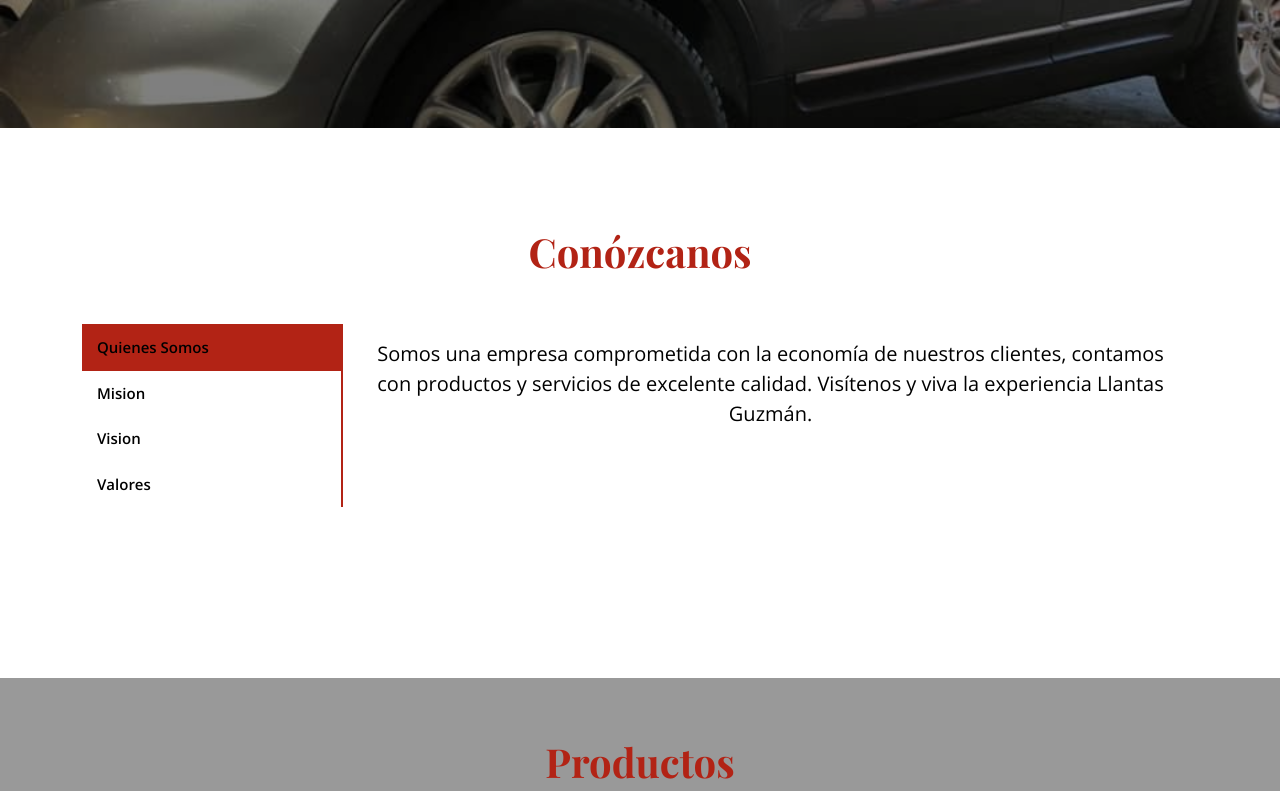
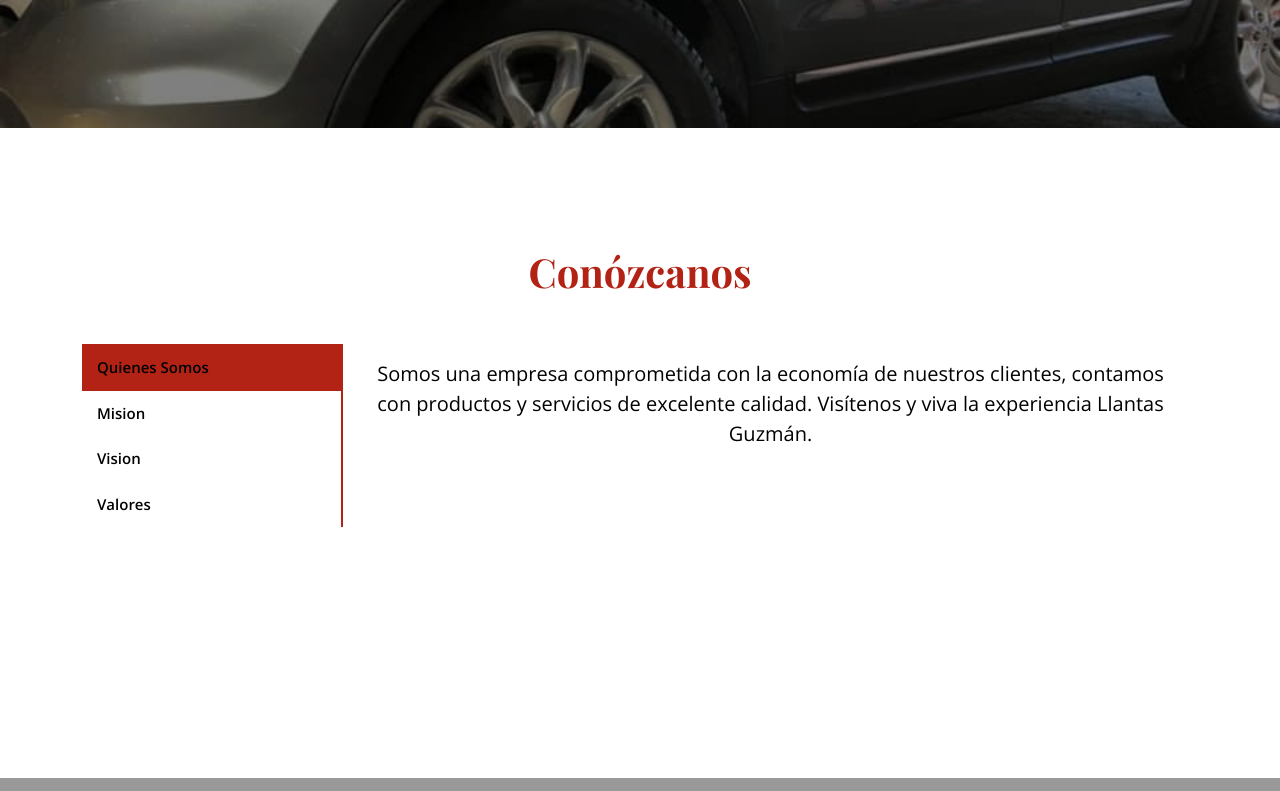
Before and after one commit to Ptlx1906/llantasguzman, a plain HTML site: page index.html in a window 1280 px wide. Shown: the part 480-1271 px from the top of the page. Drawn offline with nearby package versions, Linux system fonts and the light colour scheme; some packages are replaced by stand-ins of ours; no server answers; a web font is replaced by a local one.

Commit message:
Add files via upload

```diff
--- a/assets/css/style.css
+++ b/assets/css/style.css
@@ -633,8 +633,8 @@ section {
 --------------------------------------------------------------*/
 .specials {
   overflow: hidden;
-  height: 550px;
-  padding-top: 100px;
+  height: 650px;
+  padding-top: 120px;
 }
 .specials .nav-tabs {
   border: 0;
```
